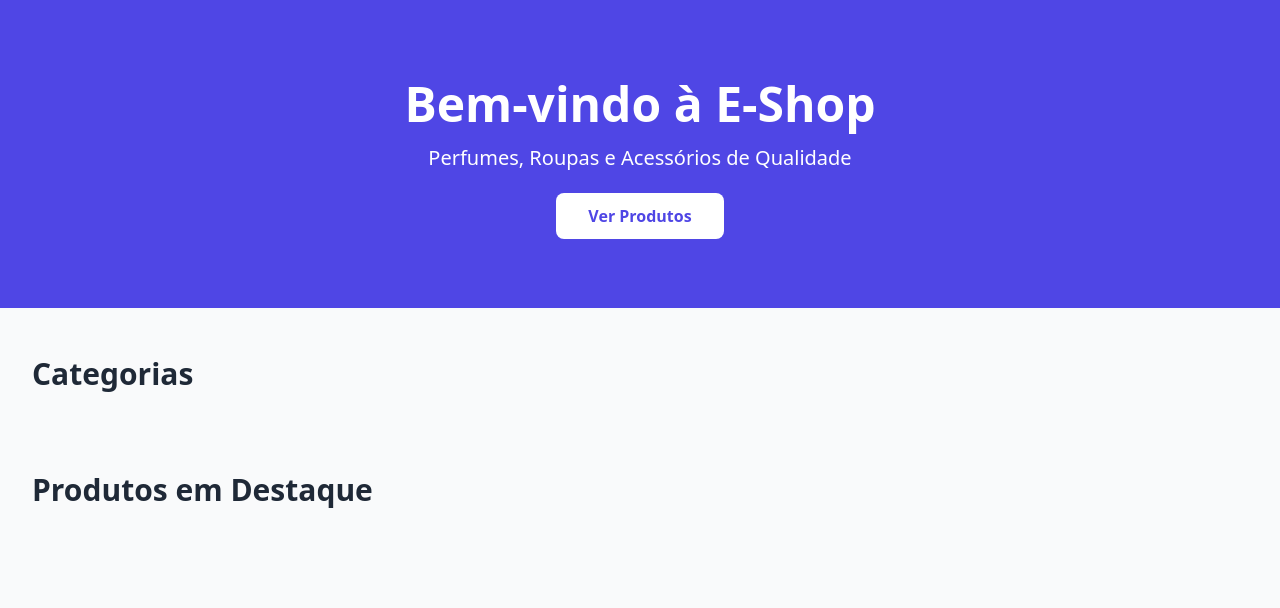
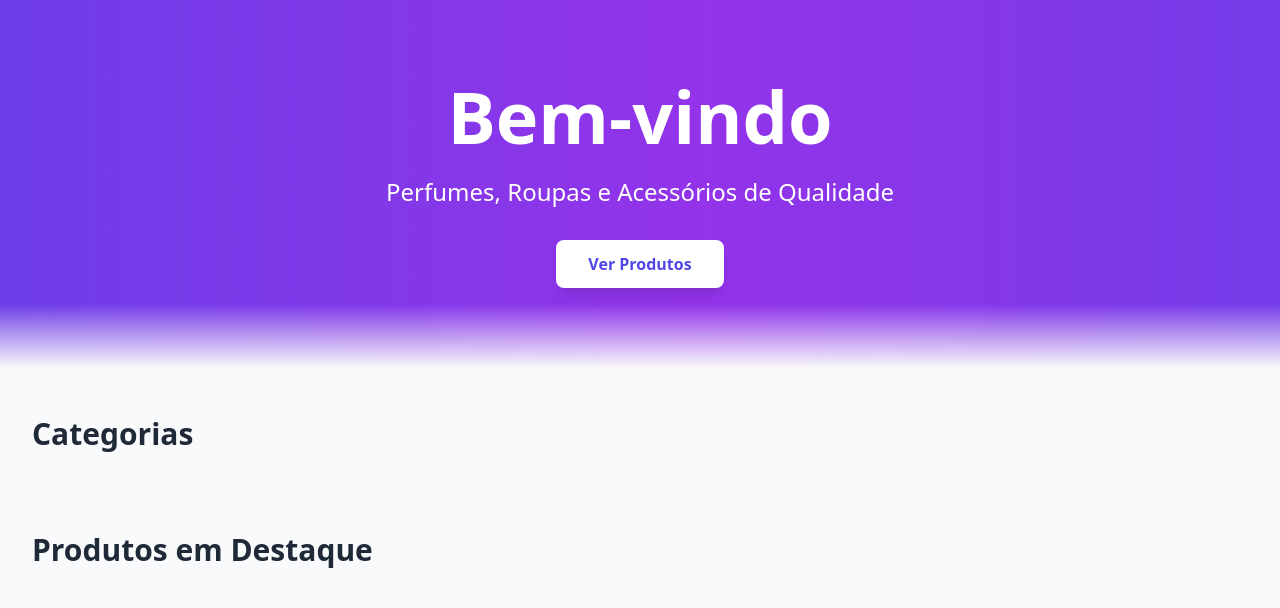
Before and after one commit to DuJao22/Apresentacao-UpComercce, a Flask app: page / in a window 1280 px wide. Shown: the part 64-672 px from the top of the page. Run offline with Flask 3, Linux system fonts and the light colour scheme; data that the repository does not hold is empty; some libraries are stand-ins or nearby versions.

Commit message:
Update welcome banner with animation and new styling
Enhance the homepage's welcome section with animated text, a gradient background, and a subtle pattern.

Replit-Commit-Author: Agent
Replit-Commit-Session-Id: 8d99bd55-2fd5-4e4c-99a6-185d38a45215
Replit-Commit-Checkpoint-Type: full_checkpoint
Replit-Commit-Screenshot-Url: https://storage.googleapis.com/screenshot-production-us-central1/e56d22da-1e26-4a4f-8157-36ec309eb666/8d99bd55-2fd5-4e4c-99a6-185d38a45215/6qyB7Wb

```diff
--- a/app/templates/shop/index.html
+++ b/app/templates/shop/index.html
@@ -3,15 +3,88 @@
 {% block title %}Início{% endblock %}
 
 {% block content %}
-<div class="bg-indigo-600 text-white py-20">
-    <div class="max-w-7xl mx-auto px-4 sm:px-6 lg:px-8 text-center">
-        <h1 class="text-5xl font-bold mb-4">Bem-vindo à E-Shop</h1>
-        <p class="text-xl mb-8">Perfumes, Roupas e Acessórios de Qualidade</p>
-        <a href="#produtos" class="bg-white text-indigo-600 px-8 py-3 rounded-lg font-semibold hover:bg-gray-100">
+<div class="bg-gradient-to-r from-indigo-600 via-purple-600 to-indigo-600 text-white py-20 overflow-hidden relative">
+    <div class="absolute inset-0 bg-pattern opacity-10"></div>
+    <div class="max-w-7xl mx-auto px-4 sm:px-6 lg:px-8 text-center relative z-10">
+        <h1 class="text-6xl md:text-7xl font-bold mb-6 animate-fade-in-down">
+            Bem-vindo
+        </h1>
+        <p class="text-xl md:text-2xl mb-8 animate-fade-in-up animation-delay-200">
+            Perfumes, Roupas e Acessórios de Qualidade
+        </p>
+        <a href="#produtos" class="inline-block bg-white text-indigo-600 px-8 py-3 rounded-lg font-semibold hover:bg-gray-100 hover:scale-105 transition-all duration-300 shadow-lg hover:shadow-2xl animate-fade-in-up animation-delay-400">
             Ver Produtos
         </a>
     </div>
+    <div class="absolute bottom-0 left-0 right-0 h-16 bg-gradient-to-t from-gray-50 to-transparent"></div>
 </div>
+
+<style>
+@keyframes fadeInDown {
+    from {
+        opacity: 0;
+        transform: translateY(-30px);
+    }
+    to {
+        opacity: 1;
+        transform: translateY(0);
+    }
+}
+
+@keyframes fadeInUp {
+    from {
+        opacity: 0;
+        transform: translateY(30px);
+    }
+    to {
+        opacity: 1;
+        transform: translateY(0);
+    }
+}
+
+@keyframes backgroundShift {
+    0% {
+        background-position: 0% 50%;
+    }
+    50% {
+        background-position: 100% 50%;
+    }
+    100% {
+        background-position: 0% 50%;
+    }
+}
+
+.animate-fade-in-down {
+    animation: fadeInDown 1s ease-out;
+}
+
+.animate-fade-in-up {
+    animation: fadeInUp 1s ease-out;
+}
+
+.animation-delay-200 {
+    animation-delay: 0.2s;
+    opacity: 0;
+    animation-fill-mode: forwards;
+}
+
+.animation-delay-400 {
+    animation-delay: 0.4s;
+    opacity: 0;
+    animation-fill-mode: forwards;
+}
+
+.bg-gradient-to-r {
+    background-size: 200% 200%;
+    animation: backgroundShift 10s ease infinite;
+}
+
+.bg-pattern {
+    background-image: radial-gradient(circle at 20% 50%, rgba(255, 255, 255, 0.1) 1px, transparent 1px),
+                      radial-gradient(circle at 80% 80%, rgba(255, 255, 255, 0.1) 1px, transparent 1px);
+    background-size: 50px 50px;
+}
+</style>
 
 <div class="max-w-7xl mx-auto px-4 sm:px-6 lg:px-8 py-12">
     <h2 class="text-2xl md:text-3xl font-bold text-gray-800 mb-6 md:mb-8">Categorias</h2>
```
Also changed, not shown: app/static/uploads/logos/ab1af7dd127bd9b3.jpg (added), 1 other file.
